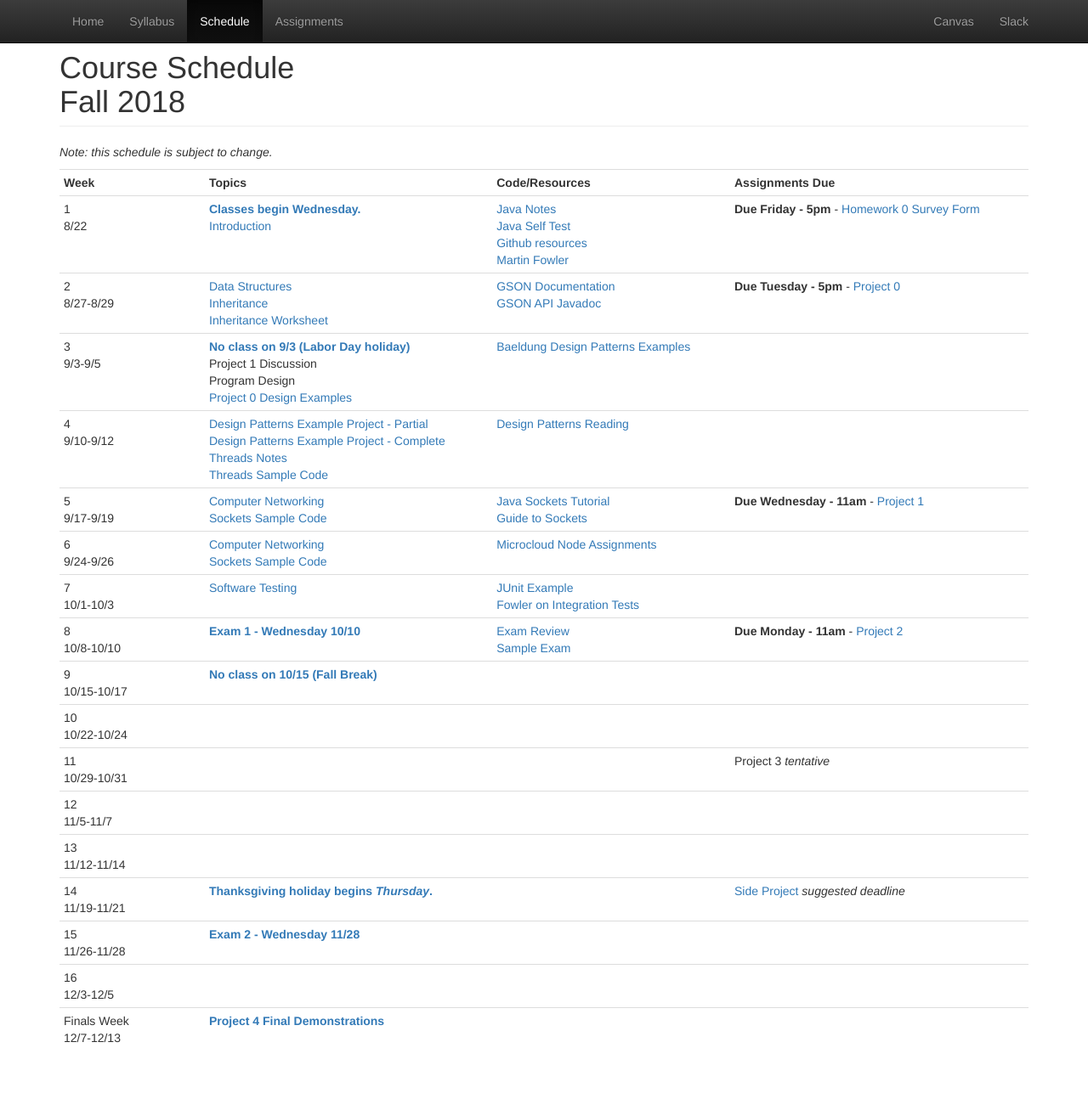
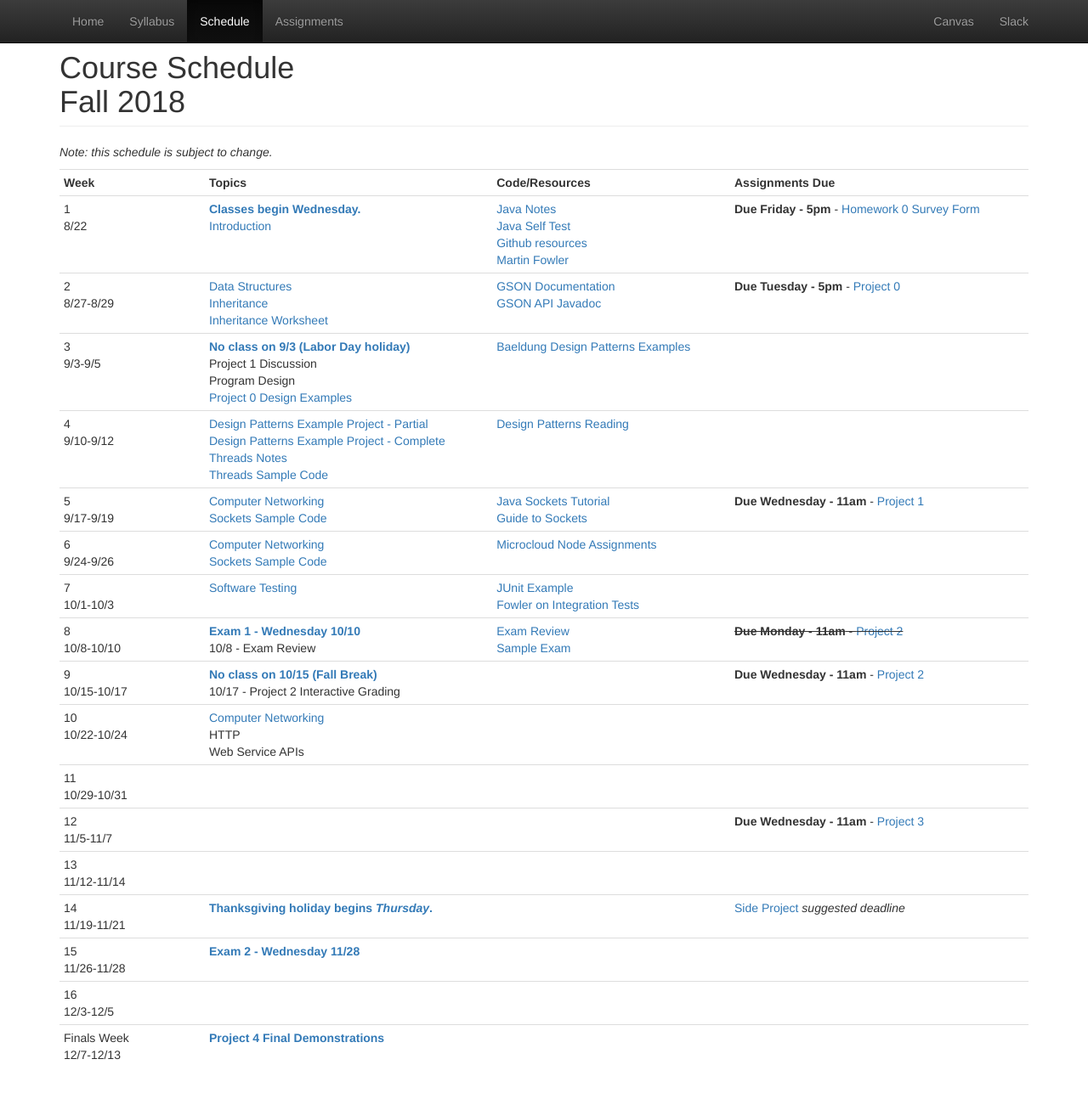
Before and after one commit to CS601-F18/cs601-f18.github.io, a Jekyll site: the page built from schedule.html, in a window 1280 px wide and 1297 px high. Shown: the top 1287 px of the window at 85% size. Built offline with Jekyll 4.4.1, drawn with Linux system fonts in a browser that asks for light colours.

Commit message:
update schedule

```diff
--- a/schedule.html
+++ b/schedule.html
@@ -92,7 +92,7 @@ title: Schedule
 		<tr>
 			<td>6<br/>9/24-9/26</td>
 			<td>
-				<a href="https://github.com/srollins/software-dev-materials/blob/master/notes/advanced/networking.md"> Computer Networking</a><br/>
+				<a href="https://github.com/srollins/software-dev-materials/blob/master/notes/advanced/networking.md">Computer Networking</a><br/>
 				<a href="https://github.com/CS601-F18/code-examples/tree/master/Sockets">Sockets Sample Code</a><br/>
 			</td>
 			<td>
@@ -116,28 +116,34 @@ title: Schedule
 			<td>8<br/>10/8-10/10</td>
 			<td>
 				<strong><span class="text-primary">Exam 1 - Wednesday 10/10</strong><br/>
+				10/8 - Exam Review<br/>
 			</td>
 			<td>
 				<a href="https://github.com/CS601-F18/notes/blob/master/lectures/exam1.md">Exam Review</a><br/>
 				<a href="https://docs.google.com/document/d/1TfTxt5OzRLHVUJALc_29eccAxDflBNU0qPutrYkRhl0/edit?usp=sharing">Sample Exam</a><br/>
 			</td>
 			<td>
-				<strong>Due Monday - 11am</strong> - <a href="https://github.com/CS601-F18/projects/blob/master/project2.md">Project 2</a><br/>
+				<strike><strong>Due Monday - 11am</strong> - <a href="https://github.com/CS601-F18/projects/blob/master/project2.md">Project 2</a><br/></strike>
 			</td>
 		</tr>
 		<tr>
 			<td>9<br/>10/15-10/17</td>
 			<td>
 				<strong><span class="text-primary">No class on 10/15 (Fall Break)</strong><br/>
+				10/17 - Project 2 Interactive Grading
 			</td>
 			<td>
 			</td>
 			<td>
+				<strong>Due Wednesday - 11am</strong> - <a href="https://github.com/CS601-F18/projects/blob/master/project2.md">Project 2</a><br/>
 			</td>
 		</tr>
 		<tr>
 			<td>10<br/>10/22-10/24</td>
 			<td>
+				<a href="https://github.com/srollins/software-dev-materials/blob/master/notes/advanced/networking.md">Computer Networking</a><br/>
+				HTTP<br/>
+				Web Service APIs<br/>
 			</td>
 			<td>
 			</td>
@@ -151,7 +157,6 @@ title: Schedule
 			<td>
 			</td>
 			<td>
-				Project 3 <i>tentative</i>
 			</td>
 		</tr>
 		<tr>
@@ -161,6 +166,7 @@ title: Schedule
 			<td>
 			</td>
 			<td>
+				<strong>Due Wednesday - 11am</strong> - <a href="https://github.com/CS601-F18/projects/blob/master/project3.md">Project 3</a><br/>
 			</td>
 		</tr>
 		<tr>
```
